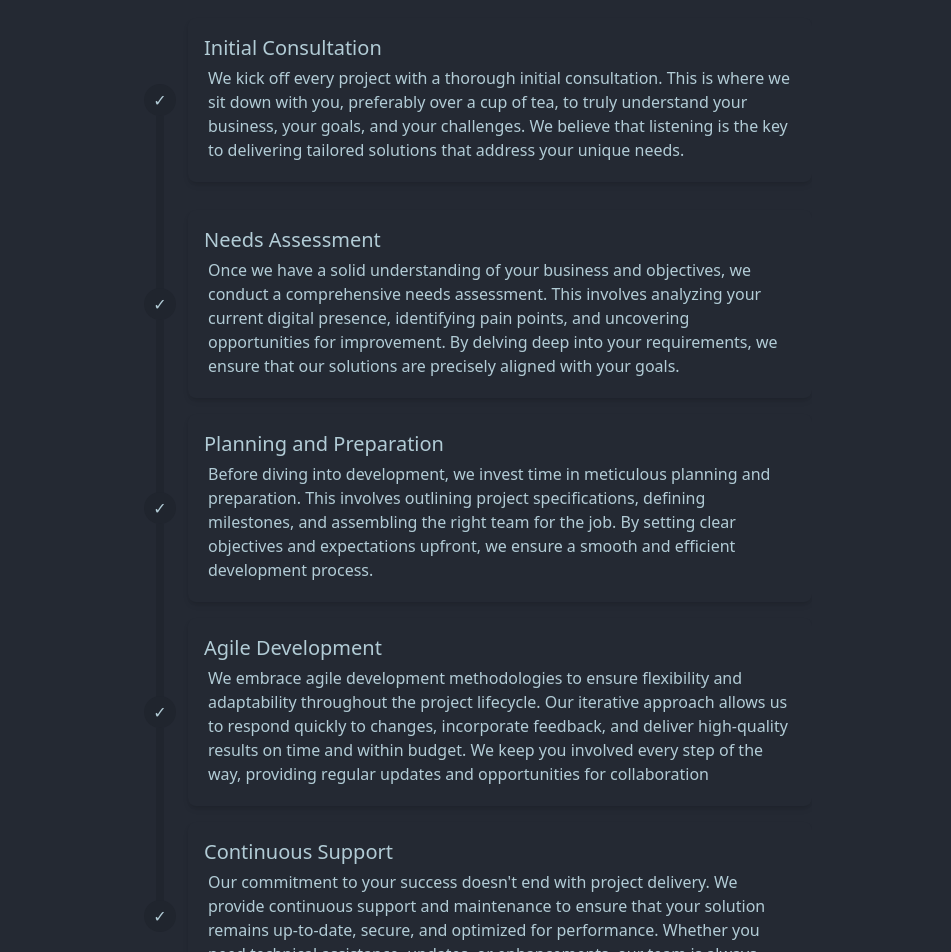
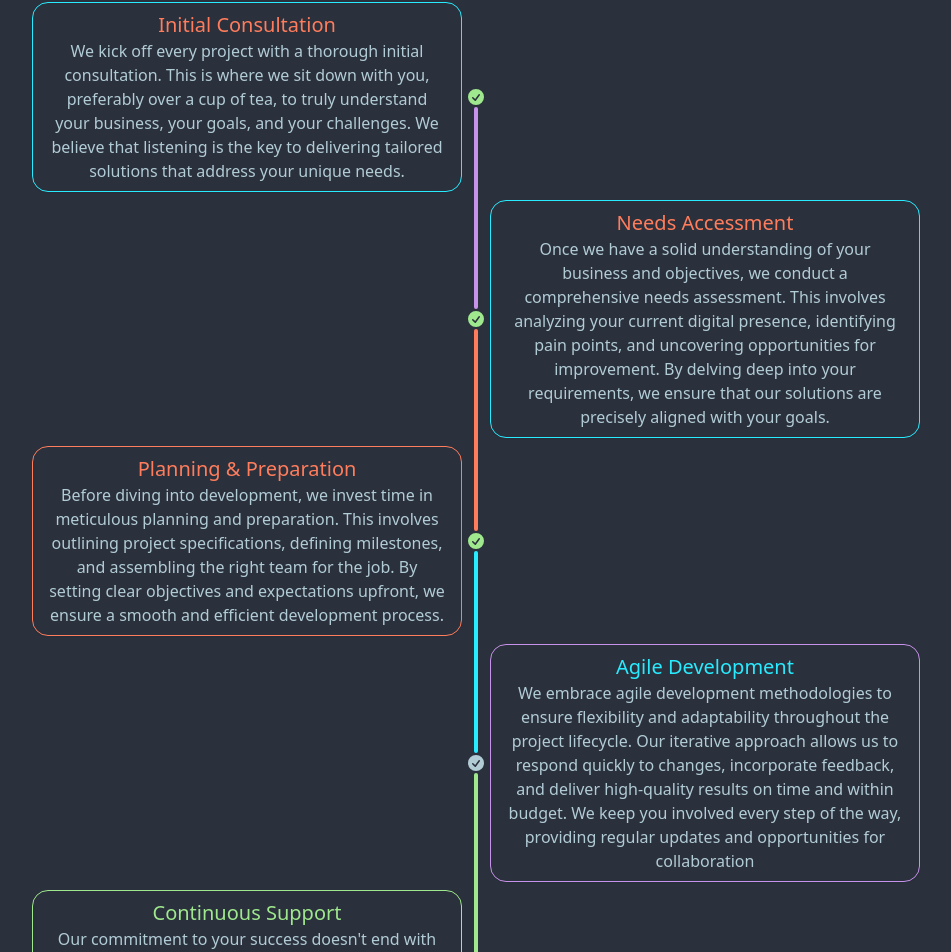
Before and after one commit to gachagajnr/sensitive_webdesigners, a SvelteKit app: page / in a window 1280 px wide. Shown: the part 1522-2474 px from the top of the page, without its empty margins (164-1115 px from the left). Built offline with nearby package versions, Linux system fonts and the light colour scheme.

Commit message:
finished how we work

```diff
--- a/src/routes/+page.svelte
+++ b/src/routes/+page.svelte
@@ -65,93 +65,151 @@
 			</div>
 		</div>
 	</div>
-	<div class="py-12">
-		<h1 class="text-center text-4xl py-2">How We Work</h1>
-		<div class="hero min-h-screen bg-base-200">
-			<div class="hero-content text-center">
-				<div class="max-w-2xl">
-					<ul class="steps steps-vertical">
-						<li data-content="✓" class="step py-2">
-							<div
-								class="text-start p-4 shadow-md bg-base-200 rounded-lg hover:-translate-y-1 hover:cursor-pointer hover:bg-base-300 duration-150"
+
+	<div class="grid justify-center items-center mt-12">
+		<div class=" grid justify-center">
+			<h1 class="text-center text-4xl py-4 text-primary">How We Work</h1>
+			<div class="max-w-4xl">
+				<ul class="timeline timeline-vertical">
+					<li>
+						<div class="timeline-start border border-info timeline-box">
+							<h1 class="text-xl text-secondary">Initial Consultation</h1>
+
+							We kick off every project with a thorough initial consultation. This is where we sit
+							down with you, preferably over a cup of tea, to truly understand your business, your
+							goals, and your challenges. We believe that listening is the key to delivering
+							tailored solutions that address your unique needs.
+						</div>
+						<div class="timeline-middle">
+							<svg
+								xmlns="http://www.w3.org/2000/svg"
+								viewBox="0 0 20 20"
+								fill="currentColor"
+								class="w-5 h-5 text-primary"
+								><path
+									fill-rule="evenodd"
+									d="M10 18a8 8 0 100-16 8 8 0 000 16zm3.857-9.809a.75.75 0 00-1.214-.882l-3.483 4.79-1.88-1.88a.75.75 0 10-1.06 1.061l2.5 2.5a.75.75 0 001.137-.089l4-5.5z"
+									clip-rule="evenodd"
+								/></svg
 							>
-								<h1 class="text-xl">Initial Consultation</h1>
-								<p class="p-1 text-pretty">
-									We kick off every project with a thorough initial consultation. This is where we
-									sit down with you, preferably over a cup of tea, to truly understand your
-									business, your goals, and your challenges. We believe that listening is the key to
-									delivering tailored solutions that address your unique needs.
-								</p>
 						</div>
+						<hr class="bg-accent" />
 					</li>
-						<li data-content="✓" class="step py-2">
-							<div
-								class="text-start p-4 shadow-md bg-base-200 rounded-lg hover:-translate-y-1 hover:cursor-pointer hover:bg-base-300 duration-150"
+					<li>
+						<hr class="bg-accent" />
+						<div class="timeline-middle">
+							<svg
+								xmlns="http://www.w3.org/2000/svg"
+								viewBox="0 0 20 20"
+								fill="currentColor"
+								class="w-5 h-5 text-primary"
+								><path
+									fill-rule="evenodd"
+									d="M10 18a8 8 0 100-16 8 8 0 000 16zm3.857-9.809a.75.75 0 00-1.214-.882l-3.483 4.79-1.88-1.88a.75.75 0 10-1.06 1.061l2.5 2.5a.75.75 0 001.137-.089l4-5.5z"
+									clip-rule="evenodd"
+								/></svg
 							>
-								<h1 class="text-xl">Needs Assessment</h1>
-								<p class="p-1 text-pretty">
+						</div>
+						<div class="timeline-end timeline-box border border-info">
+							<h1 class="text-xl text-secondary">Needs Accessment</h1>
+
 							Once we have a solid understanding of your business and objectives, we conduct a
-									comprehensive needs assessment. This involves analyzing your current digital
-									presence, identifying pain points, and uncovering opportunities for improvement.
-									By delving deep into your requirements, we ensure that our solutions are precisely
-									aligned with your goals.
-								</p>
+							comprehensive needs assessment. This involves analyzing your current digital presence,
+							identifying pain points, and uncovering opportunities for improvement. By delving deep
+							into your requirements, we ensure that our solutions are precisely aligned with your
+							goals.
 						</div>
+						<hr class="bg-secondary" />
 					</li>
-						<li data-content="✓" class="step py-2">
-							<div
-								class="text-start p-4 shadow-md bg-base-200 rounded-lg hover:-translate-y-1 hover:cursor-pointer hover:bg-base-300 duration-150"
+					<li>
+						<hr class="bg-secondary" />
+						<div class="timeline-start border border-secondary timeline-box">
+							<h1 class="text-xl text-secondary">Planning & Preparation</h1>
+
+							Before diving into development, we invest time in meticulous planning and preparation.
+							This involves outlining project specifications, defining milestones, and assembling
+							the right team for the job. By setting clear objectives and expectations upfront, we
+							ensure a smooth and efficient development process.
+						</div>
+						<div class="timeline-middle">
+							<svg
+								xmlns="http://www.w3.org/2000/svg"
+								viewBox="0 0 20 20"
+								fill="currentColor"
+								class="w-5 h-5 text-primary"
+								><path
+									fill-rule="evenodd"
+									d="M10 18a8 8 0 100-16 8 8 0 000 16zm3.857-9.809a.75.75 0 00-1.214-.882l-3.483 4.79-1.88-1.88a.75.75 0 10-1.06 1.061l2.5 2.5a.75.75 0 001.137-.089l4-5.5z"
+									clip-rule="evenodd"
+								/></svg
 							>
-								<h1 class="text-xl">Planning and Preparation</h1>
-								<p class="p-1 text-pretty">
-									Before diving into development, we invest time in meticulous planning and
-									preparation. This involves outlining project specifications, defining milestones,
-									and assembling the right team for the job. By setting clear objectives and
-									expectations upfront, we ensure a smooth and efficient development process.
-								</p>
 						</div>
+						<hr class="bg-info" />
 					</li>
-						<li data-content="✓" class="step py-2">
-							<div
-								class="text-start p-4 shadow-md bg-base-200 rounded-lg hover:-translate-y-1 hover:cursor-pointer hover:bg-base-300 duration-150"
+					<li>
+						<hr class="bg-info" />
+
+						<div class="timeline-middle">
+							<svg
+								xmlns="http://www.w3.org/2000/svg"
+								viewBox="0 0 20 20"
+								fill="currentColor"
+								class="w-5 h-5"
+								><path
+									fill-rule="evenodd"
+									d="M10 18a8 8 0 100-16 8 8 0 000 16zm3.857-9.809a.75.75 0 00-1.214-.882l-3.483 4.79-1.88-1.88a.75.75 0 10-1.06 1.061l2.5 2.5a.75.75 0 001.137-.089l4-5.5z"
+									clip-rule="evenodd"
+								/></svg
 							>
-								<h1 class="text-xl">Agile Development</h1>
-								<p class="p-1 text-pretty">
+						</div>
+						<div class="timeline-end  border border-accent timeline-box">
+							<h1 class="text-xl text-info">Agile Development</h1>
+
 							We embrace agile development methodologies to ensure flexibility and adaptability
-									throughout the project lifecycle. Our iterative approach allows us to respond
-									quickly to changes, incorporate feedback, and deliver high-quality results on time
-									and within budget. We keep you involved every step of the way, providing regular
-									updates and opportunities for collaboration
-								</p>
+							throughout the project lifecycle. Our iterative approach allows us to respond quickly
+							to changes, incorporate feedback, and deliver high-quality results on time and within
+							budget. We keep you involved every step of the way, providing regular updates and
+							opportunities for collaboration
 						</div>
+						<hr class="bg-primary" />
 					</li>
-						<li data-content="✓" class="step py-2">
-							<div
-								class="text-start p-4 shadow-md bg-base-200 rounded-lg hover:-translate-y-1 hover:cursor-pointer hover:bg-base-300 duration-150"
+					<li>
+						<hr class="bg-primary" />
+						<div class="timeline-start border border-primary timeline-box">
+							<h1 class="text-xl text-primary">Continuous Support</h1>
+
+							Our commitment to your success doesn't end with project delivery. We provide
+							continuous support and maintenance to ensure that your solution remains up-to-date,
+							secure, and optimized for performance. Whether you need technical assistance, updates,
+							or enhancements, our team is always here to help.
+						</div>
+						<div class="timeline-middle">
+							<svg
+								xmlns="http://www.w3.org/2000/svg"
+								viewBox="0 0 20 20"
+								fill="currentColor"
+								class="w-5 h-5"
+								><path
+									fill-rule="evenodd"
+									d="M10 18a8 8 0 100-16 8 8 0 000 16zm3.857-9.809a.75.75 0 00-1.214-.882l-3.483 4.79-1.88-1.88a.75.75 0 10-1.06 1.061l2.5 2.5a.75.75 0 001.137-.089l4-5.5z"
+									clip-rule="evenodd"
+								/></svg
 							>
-								<h1 class="text-xl">Continuous Support</h1>
-								<p class="p-1 text-pretty">
-									Our commitment to your success doesn't end with project delivery. We provide
-									continuous support and maintenance to ensure that your solution remains
-									up-to-date, secure, and optimized for performance. Whether you need technical
-									assistance, updates, or enhancements, our team is always here to help.
-								</p>
 						</div>
 					</li>
 				</ul>
 			</div>
 		</div>
-		</div>
-		<div class="grid justify-center py-3">
-			<p class="text-2xl">
+		<div class=" mt-6 p-6">
+			<p class="text-2xl font-light">
 				By following this structured and collaborative approach, we ensure that every project we
 				undertake is a success, delivering tangible results and driving your business forward in the
 				digital landscape
 			</p>
 		</div>
 	</div>
-	<div class="py-12">
-		<h1 class="text-center text-4xl">Our Focus</h1>
+	<div class="mt-6 p-6">
+		<h1 class="text-center text-secondary text-4xl">Our Focus</h1>
 		<div class="container mx-auto p-6 grid grid-cols-1 md:grid-cols-2 lg:grid-cols-4 gap-4">
 			<div
 				class="card bg-base-300 shadow-md rounded-lg hover:-translate-y-2 duration-150 hover:bg-base-100"
```
Lines whose indentation alone changed are shown as unchanged.
